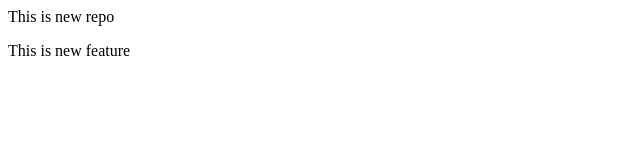
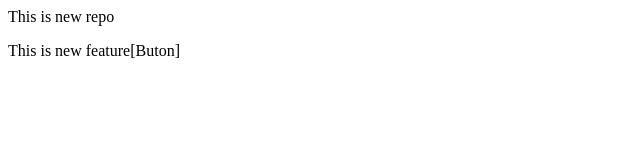
Before and after one commit to Shani477/localrepo, a plain HTML site: page index.html in a window 1280 px wide. Shown: the full height of the page, 0-640 px from the left. Drawn offline with Linux system fonts and the light colour scheme.

```diff
--- a/index.html
+++ b/index.html
@@ -1,2 +1,2 @@
 <p>This is new repo</p>
-<p>This is new feature</p>
+<p>This is new feature[Buton]</p>
```
